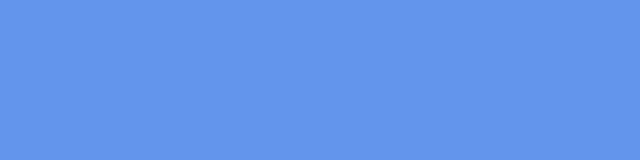
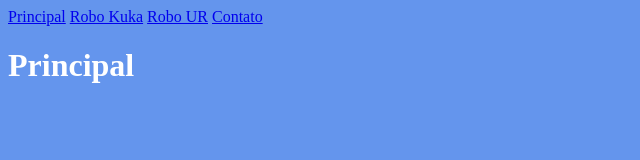
Before and after one commit to 2Rodas1Lente/site_robo, a plain HTML site: page index.html in a window 1280 px wide. Shown: the whole page, without its empty margins (0-640 px from the left). Drawn offline with Linux system fonts and the light colour scheme.

Commit message:
segunda versão

```diff
--- a/index.html
+++ b/index.html
@@ -7,6 +7,19 @@
     <title>Roótica</title>
 </head>
 <body>
+    <header>
+<nav>
+    <a href="./index.html">Principal</a>
+    <a href="./html/robo_kuka.html">Robo Kuka</a>
+    <a href="./html/robo_ur.html">Robo UR</a>
+    <a href="./html/contato.html">Contato</a>
+</nav>
+        <main>
+            <h1>Principal</h1>
+            <footer>
 
+            </footer>
+        </main>
+    </header>
 </body>
 </html>
--- a/style.css
+++ /dev/null
@@ -1,3 +0,0 @@
-body{
-    background-color: ;
-}
```
Also changed, not shown: html/contato.html (added), html/robo_kuka.html (added), html/robour.html (added).
